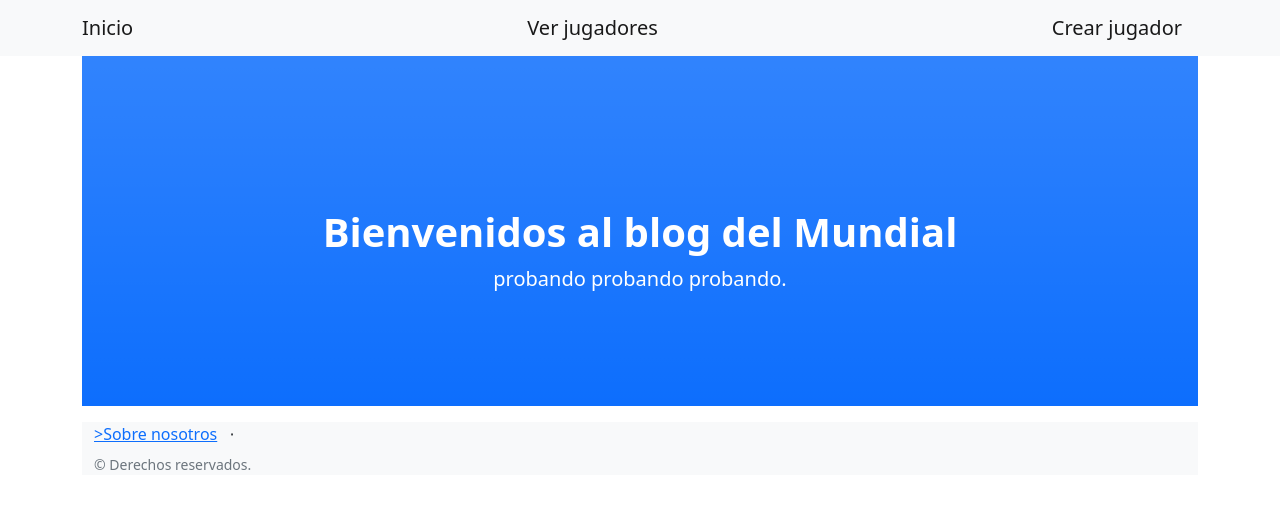
After one commit to nicosangui/Entrega1-Acerbi-SanguinettiParodi-PontesDosSantos-, a Django app: page /sobre-nosotros/ in a window 1280 px wide. The commit adds this page. Shown: the top 509 px of the page. Run offline with Django 4.2, Linux system fonts and the light colour scheme; some libraries are stand-ins or nearby versions.

Commit message:
probando about

```diff
--- /dev/null
+++ b/Home/templates/Home/sobre_nosotros.html
@@ -0,0 +1,15 @@
+{% extends 'padres/base.html' %}
+
+{% block mi_contenido %}
+
+
+<!-- Masthead-->
+<header class="bg-primary bg-gradient text-white">
+    <div class="container px-4 text-center">
+        <h1 class="fw-bolder">Bienvenidos al blog del Mundial</h1>
+        <p class="lead">probando probando probando.</p>
+    </div>
+</header>
+
+
+{% endblock mi_contenido %}
--- a/Home/templates/padres/base.html
+++ b/Home/templates/padres/base.html
@@ -41,7 +41,7 @@
                 <div class="row">
                     <div class="col-lg-6 h-100 text-center text-lg-start my-auto">
                         <ul class="list-inline mb-2">
-                            <li class="list-inline-item"><a href="#!">Sobre nosotros</a></li>
+                            <li class="list-inline-item"><a href={% url 'sobre_nosotros' %}>>Sobre nosotros</a></li>
                             <li class="list-inline-item">⋅</li>
                         </ul>
                         <p class="text-muted small mb-4 mb-lg-0">&copy; Derechos reservados.</p>
--- a/Home/urls.py
+++ b/Home/urls.py
@@ -5,4 +5,5 @@ urlpatterns = [
     path('', views.index, name='index'),
     path('jugadores/', views.ver_jugadores, name='ver_jugadores' ),
     path('jugadores/crear/', views.crear_jugador, name='crear_jugador' ),
+    path('sobre-nosotros/', views.sobre_nosotros, name='sobre_nosotros' ),
 ]
--- a/Home/views.py
+++ b/Home/views.py
@@ -51,3 +51,8 @@ def crear_jugador(request):
     formulario = JugadorFormulario()
 
     return render(request, 'Home/crear_jugador.html', {'formulario': formulario})
+
+
+
+def sobre_nosotros(request):
+   return render(request, 'Home/sobre_nosotros.html')
```
